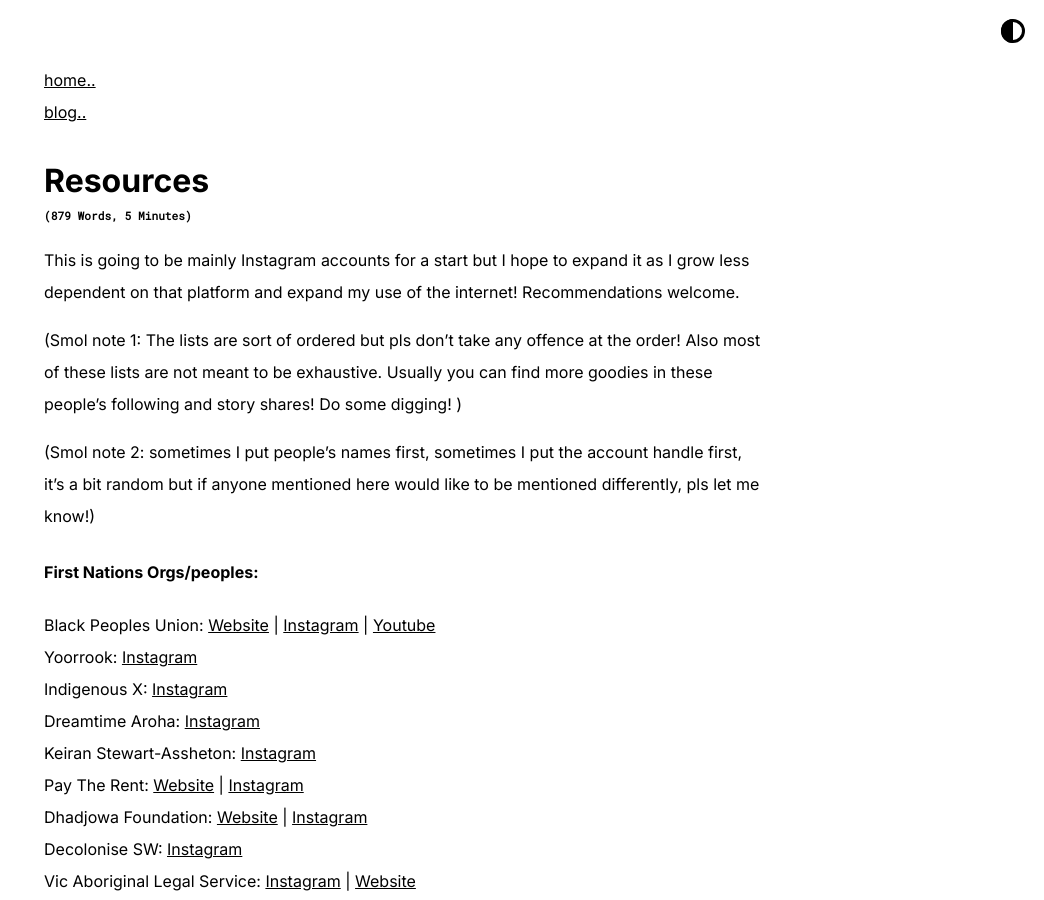
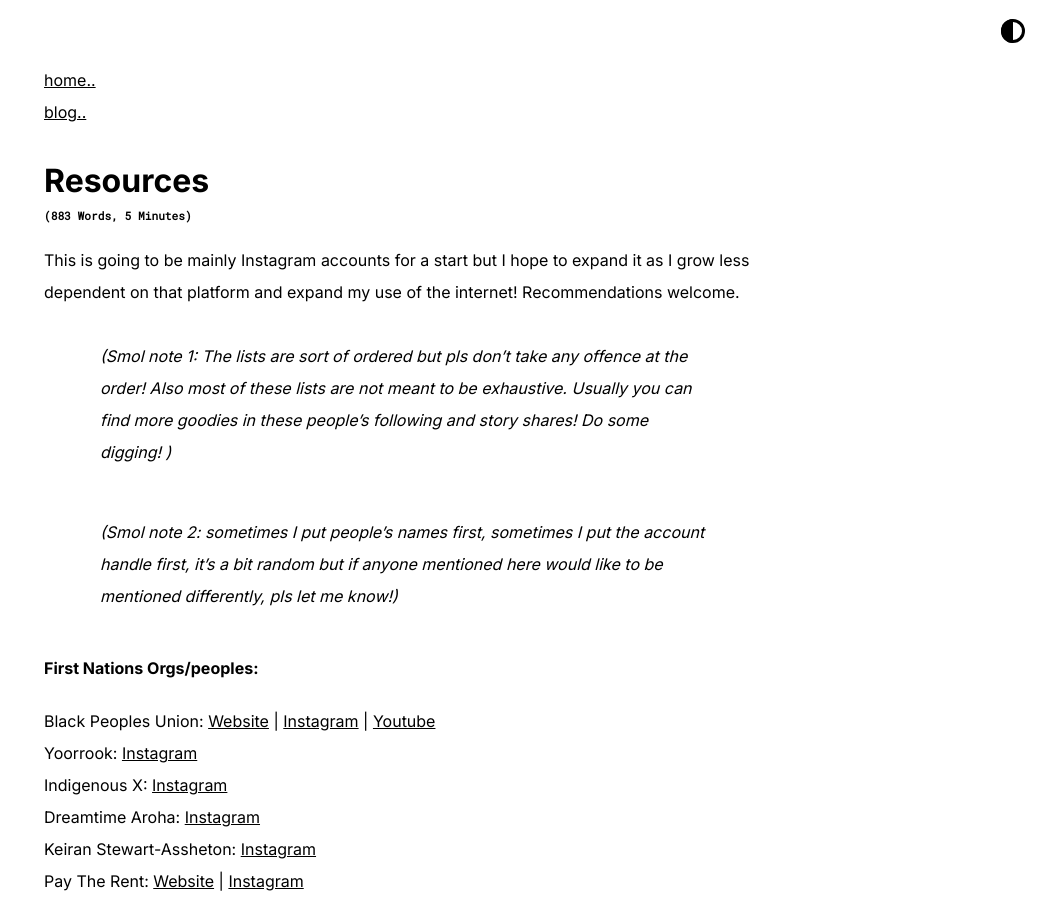
Before and after one commit to phosfuldev/phos_website, a Jekyll site: the page built from resources.md, in a window 1280 px wide and 900 px high. Shown: the whole window, without its empty margins (236-1280 px from the left). Built offline with Jekyll 4.4.1, drawn with Linux system fonts in a browser that asks for light colours.

```diff
--- a/resources.md
+++ b/resources.md
@@ -5,9 +5,9 @@ title: Resources
 
 This is going to be mainly Instagram accounts for a start but I hope to expand it as I grow less dependent on that platform and expand my use of the internet! Recommendations welcome.
 
-(Smol note 1: The lists are sort of ordered but pls don't take any offence at the order! Also most of these lists are not meant to be exhaustive. Usually you can find more goodies in these people's following and story shares! Do some digging! )
+> (Smol note 1: The lists are sort of ordered but pls don't take any offence at the order! Also most of these lists are not meant to be exhaustive. Usually you can find more goodies in these people's following and story shares! Do some digging! )
 
-(Smol note 2: sometimes I put people's names first, sometimes I put the account handle first, it's a bit random but if anyone mentioned here would like to be mentioned differently, pls let me know!)
+> (Smol note 2: sometimes I put people's names first, sometimes I put the account handle first, it's a bit random but if anyone mentioned here would like to be mentioned differently, pls let me know!)
 
 
 #### First Nations Orgs/peoples:
```
